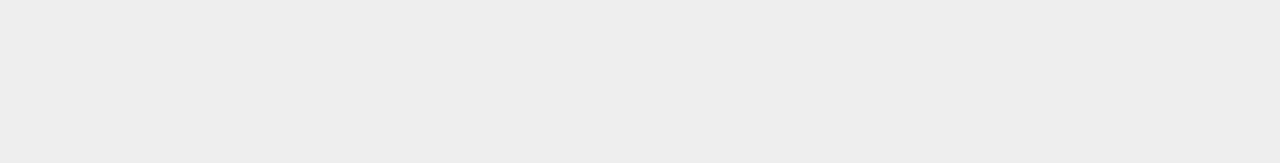
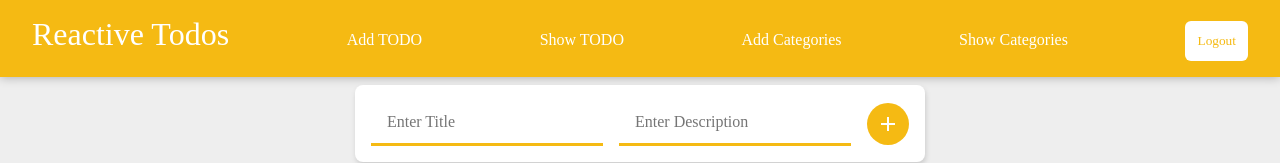
Before and after one commit to basakjeet08/React-Todo-Website, a React (Vite) app: page / in a window 1280 px wide. Before the commit this address led to /login. Shown: the top 163 px of the page. Built offline with nearby package versions, Linux system fonts and the light colour scheme; no server answers; sample sign-in values are in the browser's storage.

Commit message:
feat - Logout Feature Added

```diff
--- a/src/layouts/MainLayout.jsx
+++ b/src/layouts/MainLayout.jsx
@@ -4,7 +4,7 @@ import "./index.css";
 function MainLayout() {
   const navigate = useNavigate();
   const onLogoutClick = () => {
-    localStorage.setItem("token", null);
+    localStorage.setItem("token", "");
     navigate("/login");
   };
 
--- a/src/routes/PrivateRoutes.jsx
+++ b/src/routes/PrivateRoutes.jsx
@@ -2,7 +2,7 @@ import { Navigate } from "react-router-dom";
 
 const isAuthenticated = () => {
   const token = localStorage.getItem("token");
-  return !token;
+  return !!token;
 };
 
 function PrivateRoutes({ children }) {
```
